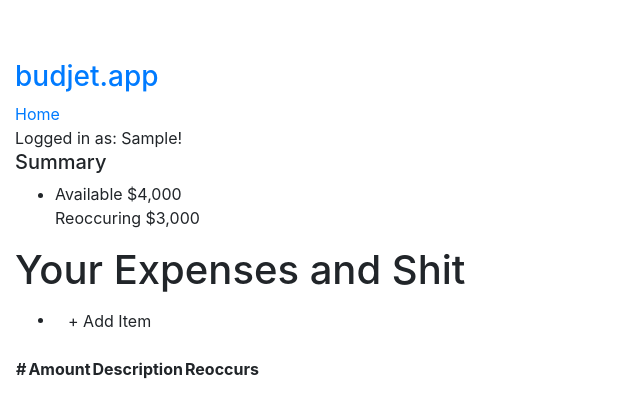
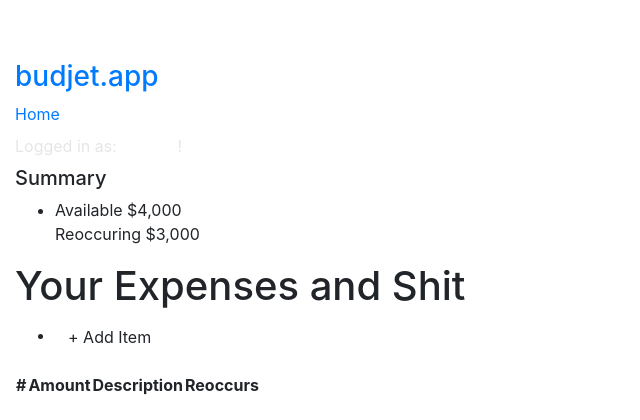
Before and after one commit to billyvg/budjet, a Flask app: template templates/index.html in a window 1280 px wide. Shown: the top 420 px of the page, without its empty margins (0-640 px from the left). Run offline with Flask 2, Linux system fonts and the light colour scheme; the template is opened without the code that fills it: most values are stand-ins (such as "Sample title", 1, 10 or a date in 2020); lists and menus that the app fills with data are empty; some libraries are stand-ins or nearby versions.

Commit message:
Some login stuff.

```diff
--- a/static/budjet/css/app.css
+++ b/static/budjet/css/app.css
@@ -1,3 +1,11 @@
 body {
     padding-top: 60px;
 }
+
+.logged-in {
+    color: #e6e6e6;
+    line-height: 40px;
+    .user {
+        color: #fefefe;
+    }
+}
--- a/templates/index.html
+++ b/templates/index.html
@@ -23,7 +23,9 @@
           </ul>
           <div class="user-cp pull-right">
           {% if fb_user %}
-          Logged in as: {{ fb_user['first_name'] }}!
+          <div class="logged-in">
+            Logged in as: <span class="user">{{ fb_user['first_name'] }}</span>!
+          </div>
           {% else %}
           <div class="fb-login-button">Login with Facebook</div>
           {% endif %}
```
Also changed, not shown: facebook.py (+11 -8 lines).
